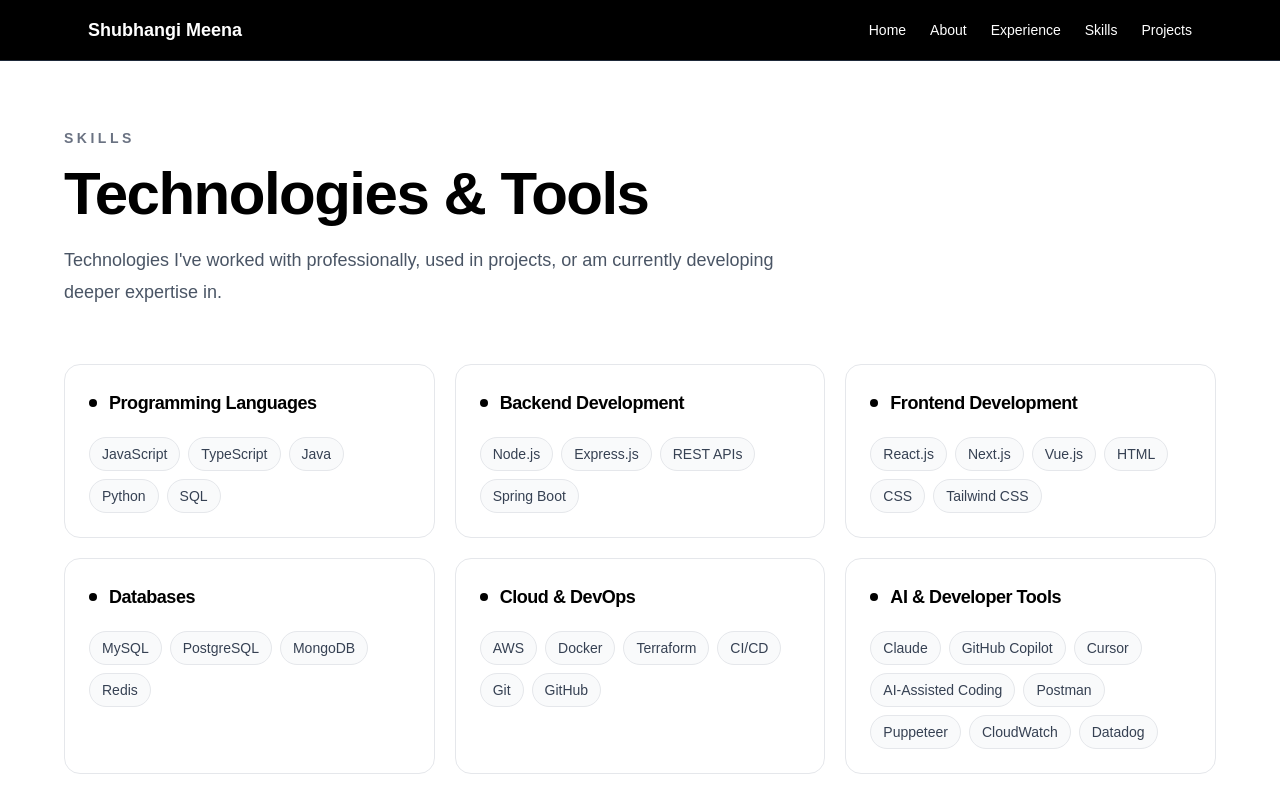
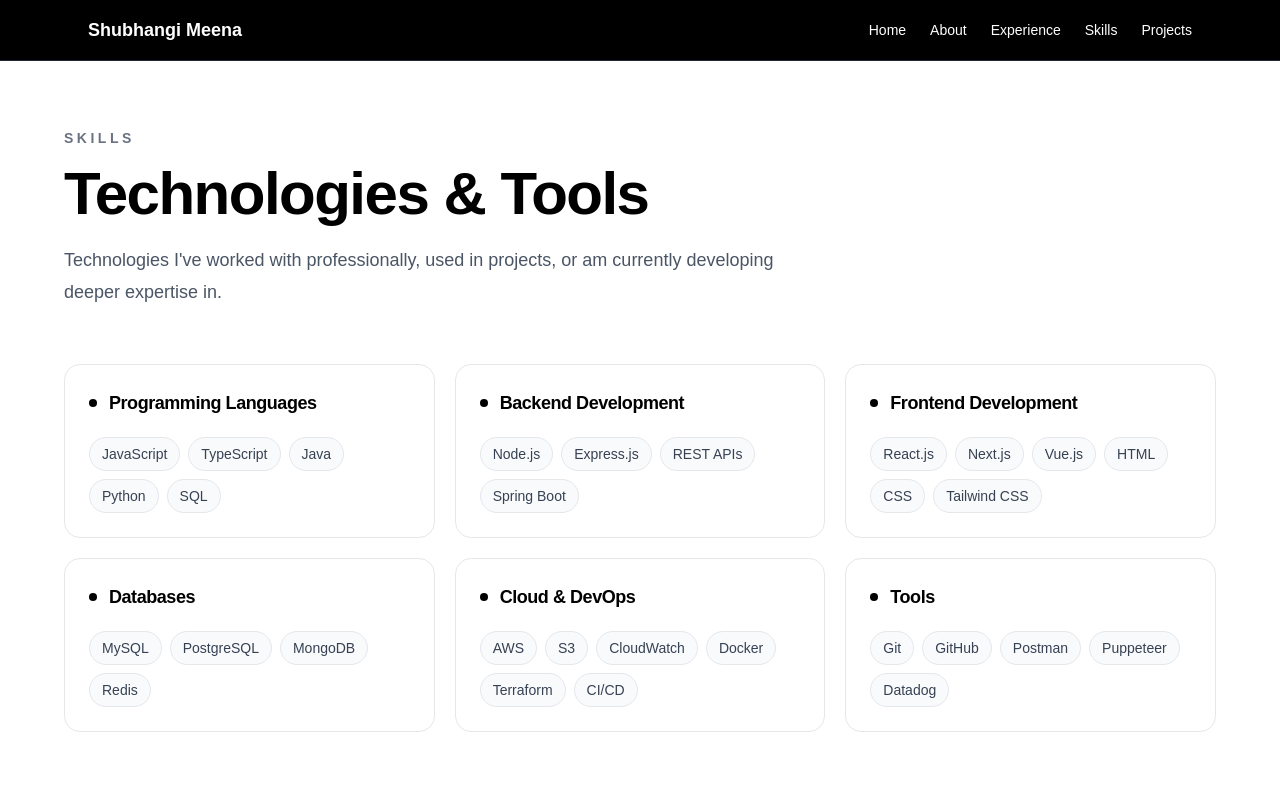
Before and after one commit to ShubhangiMeena/shubhangi-portfolio, a Next.js app: page /skills in a window 1280 px wide. Shown: the top 812 px of the page. Built offline with nearby package versions, Linux system fonts and the light colour scheme.

Commit message:
Update project and skill  page

```diff
--- a/src/app/projects/page.tsx
+++ b/src/app/projects/page.tsx
@@ -16,7 +16,8 @@
       "Added real-time updates for bookmark changes.",
       "Built a responsive full-stack application using Next.js and Supabase.",
     ],
-    github: "https://github.com/ShubhangiMeena/Smart-Bookmark-App",
+    github:
+      "https://github.com/ShubhangiMeena/Smart-Bookmark-App",
   },
 
   {
@@ -28,7 +29,8 @@
       "Built reusable Vue.js components with centralized state management using Pinia.",
       "Created a responsive interface using Tailwind CSS.",
     ],
-    github: "https://github.com/ShubhangiMeena/Task_Manager",
+    github:
+      "https://github.com/ShubhangiMeena/Task_Manager",
   },
 
   {
@@ -40,7 +42,8 @@
       "Built URL generation and redirection functionality using Flask.",
       "Used SQLite for persistent data storage.",
     ],
-    github: "https://github.com/ShubhangiMeena/URL-Shortner",
+    github:
+      "https://github.com/ShubhangiMeena/URL-Shortner",
   },
 
   {
@@ -58,7 +61,8 @@
       "Implemented Repository Pattern and Dependency Injection for separation of concerns.",
       "Added server-side validation and error handling.",
     ],
-    github: "https://github.com/ShubhangiMeena/Todo-App",
+    github:
+      "https://github.com/ShubhangiMeena/Todo-App",
   },
 ];
 
@@ -69,7 +73,6 @@
 
       <section className="px-6 pb-24 pt-32">
         <div className="mx-auto max-w-6xl">
-
           {/* Page Heading */}
           <div className="max-w-3xl">
             <p className="text-sm font-semibold tracking-[0.25em] text-gray-500">
@@ -77,12 +80,12 @@
             </p>
 
             <h1 className="mt-4 text-4xl font-bold tracking-tight sm:text-5xl lg:text-6xl">
-              Things I&apos;ve Built
+              Selected Projects
             </h1>
 
             <p className="mt-5 text-lg leading-8 text-gray-600">
-              A selection of projects where I&apos;ve explored different
-              technologies and built practical applications.
+              A selection of projects showcasing my experience across
+              full-stack development, backend systems, and cloud technologies.
             </p>
           </div>
 
@@ -152,7 +155,6 @@
               </article>
             ))}
           </div>
-
         </div>
       </section>
     </main>
--- a/src/app/skills/page.tsx
+++ b/src/app/skills/page.tsx
@@ -26,18 +26,22 @@
   },
   {
     title: "Cloud & DevOps",
-    skills: ["AWS", "Docker", "Terraform", "CI/CD", "Git", "GitHub"],
+    skills: [
+      "AWS",
+      "S3",
+      "CloudWatch",
+      "Docker",
+      "Terraform",
+      "CI/CD",
+    ],
   },
   {
-    title: "AI & Developer Tools",
+    title: "Tools",
     skills: [
-      "Claude",
-      "GitHub Copilot",
-      "Cursor",
-      "AI-Assisted Coding",
+      "Git",
+      "GitHub",
       "Postman",
       "Puppeteer",
-      "CloudWatch",
       "Datadog",
     ],
   },
@@ -50,7 +54,6 @@
 
       <section className="px-6 pb-24 pt-32">
         <div className="mx-auto max-w-6xl">
-
           {/* Page Heading */}
           <div className="max-w-3xl">
             <p className="text-sm font-semibold tracking-[0.25em] text-gray-500">
@@ -58,7 +61,7 @@
             </p>
 
             <h1 className="mt-4 text-4xl font-bold tracking-tight sm:text-5xl lg:text-6xl">
-              Technologies & Tools
+              Technologies &amp; Tools
             </h1>
 
             <p className="mt-5 text-lg leading-8 text-gray-600">
@@ -97,7 +100,6 @@
               </article>
             ))}
           </div>
-
         </div>
       </section>
     </main>
```
